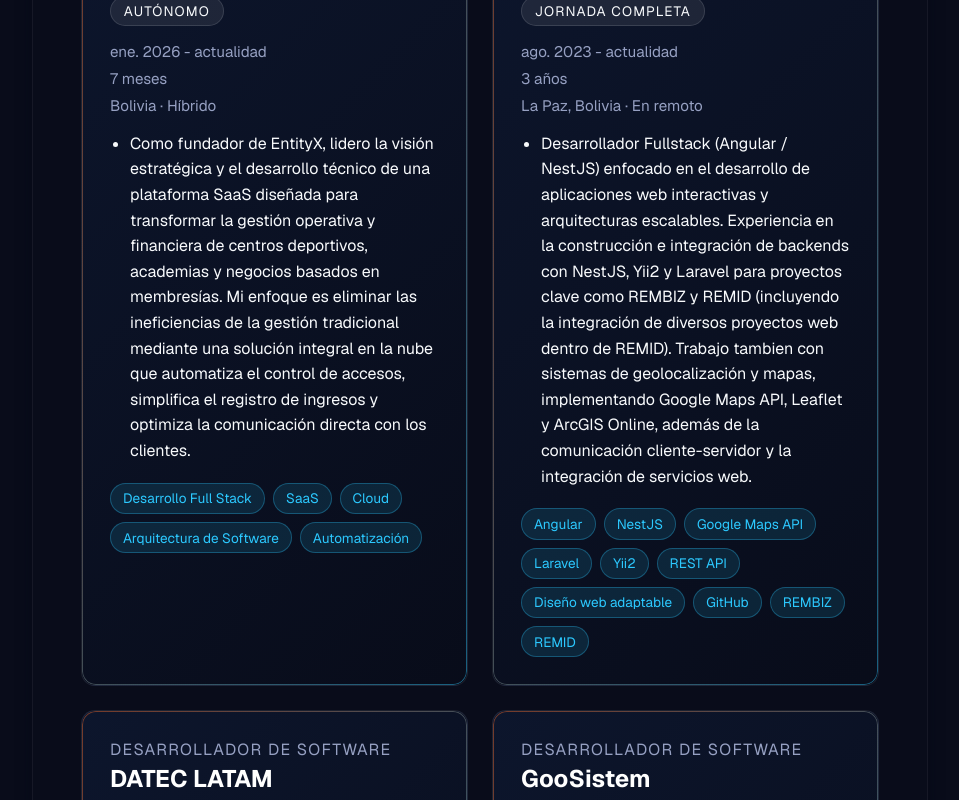
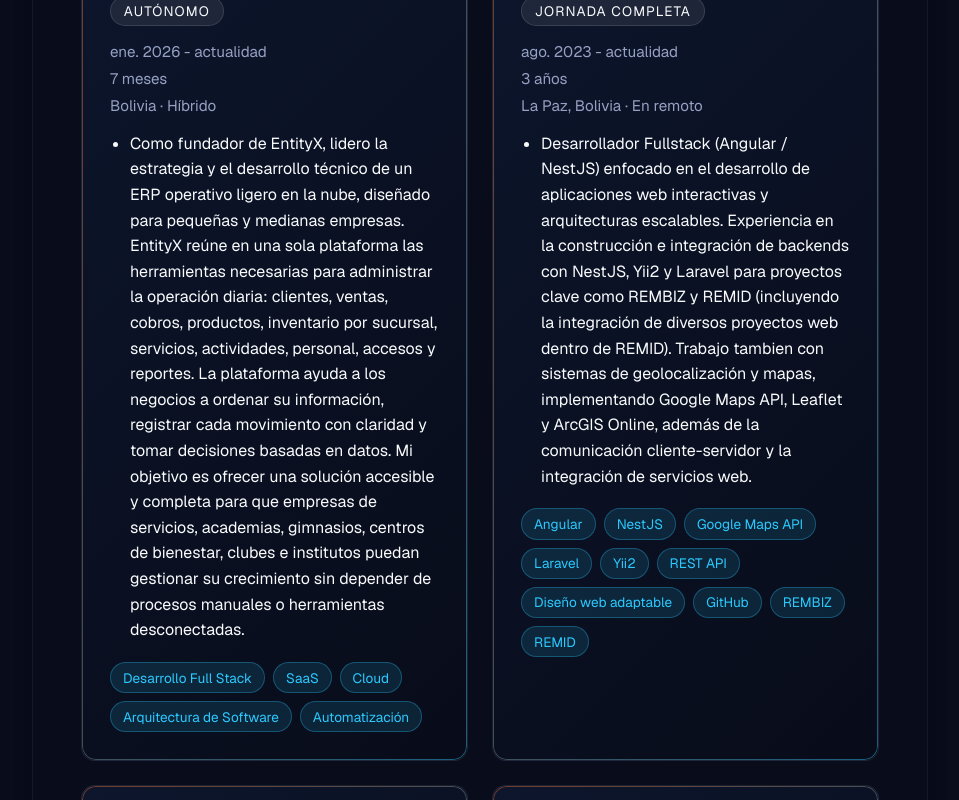
Before and after one commit to aaron-fabricio-sc/aaroncode-nextjs, a Next.js app: page / in a window 1280 px wide. Shown: the part 1220-2020 px from the top of the page, without its empty margins (160-1119 px from the left). Built offline with nearby package versions, Linux system fonts and the light colour scheme; no server answers.

Commit message:
actualizacion de textos

```diff
--- a/components/language-provider.tsx
+++ b/components/language-provider.tsx
@@ -116,7 +116,7 @@
         duration: "7 meses",
         location: "Bolivia · Híbrido",
         highlights: [
-          "Como fundador de EntityX, lidero la visión estratégica y el desarrollo técnico de una plataforma SaaS diseñada para transformar la gestión operativa y financiera de centros deportivos, academias y negocios basados en membresías. Mi enfoque es eliminar las ineficiencias de la gestión tradicional mediante una solución integral en la nube que automatiza el control de accesos, simplifica el registro de ingresos y optimiza la comunicación directa con los clientes.",
+          "Como fundador de EntityX, lidero la estrategia y el desarrollo técnico de un ERP operativo ligero en la nube, diseñado para pequeñas y medianas empresas. EntityX reúne en una sola plataforma las herramientas necesarias para administrar la operación diaria: clientes, ventas, cobros, productos, inventario por sucursal, servicios, actividades, personal, accesos y reportes. La plataforma ayuda a los negocios a ordenar su información, registrar cada movimiento con claridad y tomar decisiones basadas en datos. Mi objetivo es ofrecer una solución accesible y completa para que empresas de servicios, academias, gimnasios, centros de bienestar, clubes e institutos puedan gestionar su crecimiento sin depender de procesos manuales o herramientas desconectadas.",
         ],
         tech: [
           "Desarrollo Full Stack",
@@ -423,7 +423,7 @@
         duration: "7 months",
         location: "Bolivia · Hybrid",
         highlights: [
-          "As founder of EntityX, I lead the strategic vision and technical development of a SaaS platform designed to transform operational and financial management for sports centers, academies, and membership-based businesses. My focus is to remove the inefficiencies of traditional management through a cloud-based solution that automates access control, simplifies revenue tracking, and improves direct communication with customers.",
+          "As the founder of EntityX, I lead the strategy and technical development of a lightweight cloud based operational ERP designed for small and medium sized businesses. EntityX brings together the tools needed to manage daily operations in one platform: customers, sales, payments, products, branch level inventory, services, activities, staff, access control, and reports. The platform helps businesses organize their information, record every transaction clearly, and make data driven decisions. My goal is to provide an accessible and complete solution for service businesses, academies, gyms, wellness centers, clubs, and educational institutes to manage their growth without relying on manual processes or disconnected tools.",
         ],
         tech: [
           "Full Stack Development",
```
